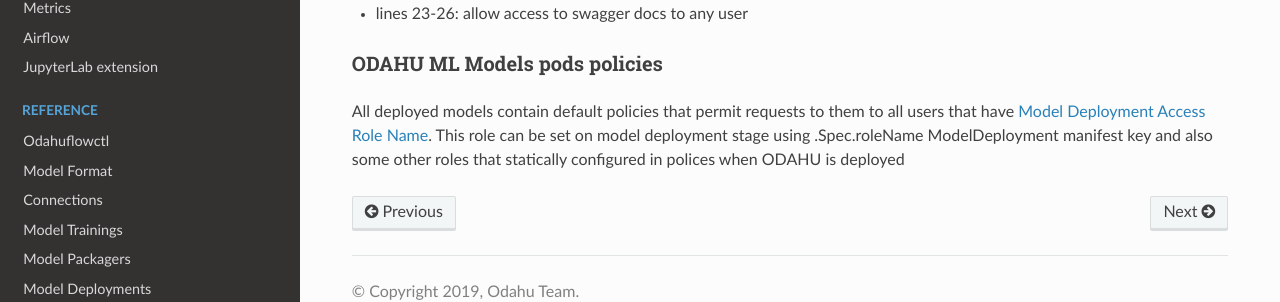
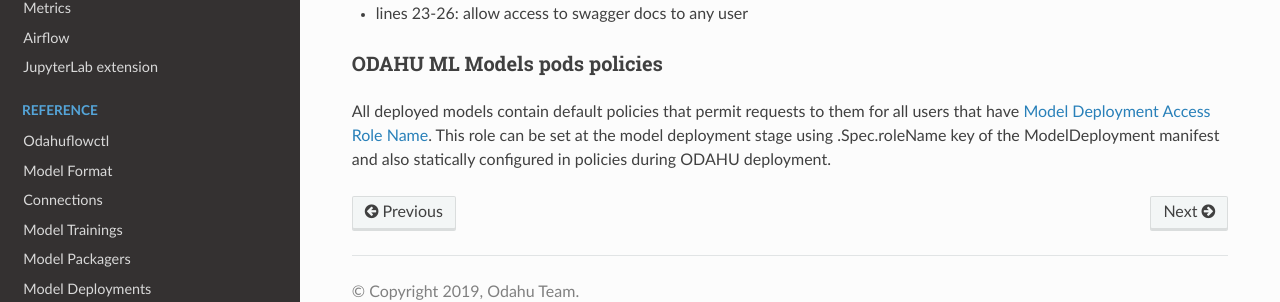
Before and after one commit to odahu/odahu-docs, a Sphinx documentation site: the page built from source/gen_security.rst, in a window 1280 px wide and 900 px high, scrolled down 5616 px. Shown: the part 539-841 px from the top of the window. Built offline with Sphinx 7.4.7 and the Read the Docs theme 2.0.0, drawn with Linux system fonts in a browser that asks for light colours; formulas are drawn with MathJax 3.

Commit message:
Update source/gen_security.rst
Co-authored-by: Bohdan Pylypenko <49116723+BPylypenko@users.noreply.github.com>

```diff
--- a/source/gen_security.rst
+++ b/source/gen_security.rst
@@ -300,10 +300,10 @@
 ODAHU ML Models pods policies
 """"""""""""""""""""""""""""""""""""""
 
-All deployed models contain default policies that permit requests to them to all users
-that have :term:`Model Deployment Access Role Name`. This role can be set on model deployment stage using
-.Spec.roleName ModelDeployment manifest key and also some other roles that statically configured in polices
-when ODAHU is deployed
+All deployed models contain default policies that permit requests to them for all users
+that have :term:`Model Deployment Access Role Name`. This role can be set at the model deployment stage using
+.Spec.roleName key of the ModelDeployment manifest and also statically configured in policies
+during ODAHU deployment.
 
 
 .. Links
```
